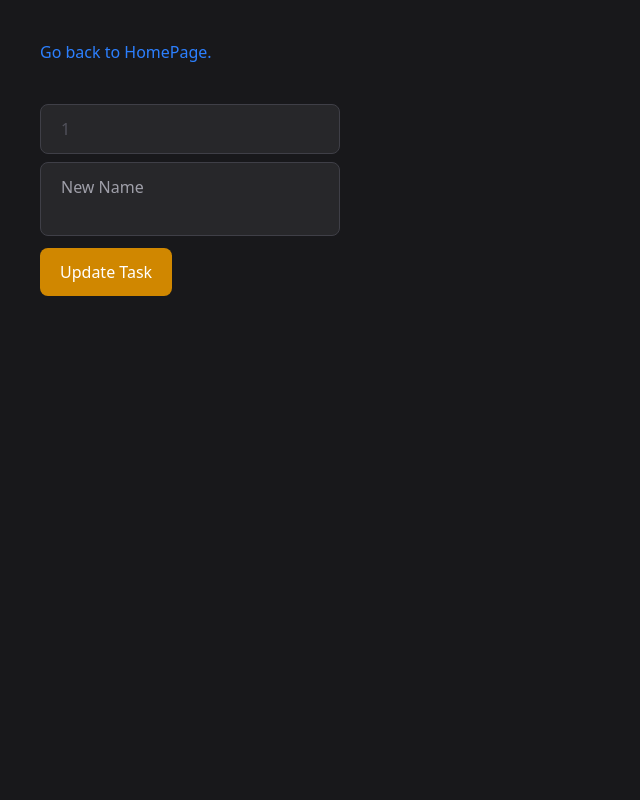
After one commit to sudeepdev7/Backend_Journey, a Node server app: page /edit/1 in a window 1280 px wide. The commit adds this page. Shown: the whole page, without its empty margins (0-640 px from the left). Run offline with Node 20, Linux system fonts and the light colour scheme.

Commit message:
Added Edit feature

```diff
--- a/Note Taking Web Application/index.js
+++ b/Note Taking Web Application/index.js
@@ -29,6 +29,23 @@ app.get('/file/:filename', function(req, res) {
 
 })
 
+app.get('/edit/:filename', function(req, res) {
+    res.render('edit', { filename: req.params.filename });
+
+
+})
+
+app.post('/edit', function(req, res) {
+    console.log(req.body)
+    fs.rename(`./files/${req.body.previous}`, `./files/${req.body.new.split(' ').join('-')}.txt`, function(err) {
+        res.redirect('/');
+    });
+
+
+
+});
+
+
 app.post('/create', (req, res) => {
     fs.writeFile(`./files/${req.body.title.split(' ').join('-')}.txt`, req.body.details, function(err) {
         res.redirect('/');
--- /dev/null
+++ b/Note Taking Web Application/views/edit.ejs
@@ -0,0 +1,26 @@
+<!DOCTYPE html>
+<html lang="en">
+
+<head>
+    <meta charset="UTF-8">
+    <meta name="viewport" content="width=device-width, initial-scale=1.0">
+    <title>Note Taking App</title>
+    <script src="https://cdn.jsdelivr.net/npm/@tailwindcss/browser@4"></script>
+</head>
+
+
+<body>
+    <div class="main w-full min-h-screen bg-zinc-900 p-10 text-white">
+        <a class="text-blue-500 inline-block mb-10" href="/">Go back to HomePage.</a>
+        <form action="/edit" method="post">
+            <input class="text-zinc-600 block w-1/4 px-5 py-3 bg-zinc-800 text-white placeholder:text-zinc-400 border border-zinc-700 rounded-lg outline-none focus:border-blue-500" type="text" placeholder="Previous Title" name="previous" readonly value="<%= filename %>">
+
+            <textarea class="block w-1/4 mt-2 px-5 py-3 resize-none bg-zinc-800 text-white placeholder:text-zinc-400 border border-zinc-700 rounded-lg outline-none focus:border-blue-500" placeholder="New Name" name="new"></textarea>
+            <input class="mt-3 px-5 py-3 bg-yellow-600 text-white rounded-lg cursor-pointer hover:bg-yellow-700" type="submit" value="Update Task">
+        </form>
+
+    </div>
+</body>
+
+
+</html>
--- a/Note Taking Web Application/views/index.ejs
+++ b/Note Taking Web Application/views/index.ejs
@@ -31,7 +31,10 @@
                         <h1 class="text-white text-3xl tracking-tighter font-semibold">
                             <%= val %>
                         </h1>
-                        <a class="text-blue-500 inline-block mt-3" href="/file/<%= val %>">Read More.</a>
+                        <div class="flex w-full justify-between items-center">
+                            <a class="text-blue-500 inline-block mt-3" href="/file/<%= val %>">Read More.</a>
+                            <a href="/edit/<%= val %>" class="text-gray-500 inline-block mt-3 ml-3">Edit FileName</a>
+                        </div>
                     </div>
 
                     <% }) %>
--- a/Note Taking Web Application/views/show.ejs
+++ b/Note Taking Web Application/views/show.ejs
@@ -11,7 +11,7 @@
 
 <body>
     <div class="main w-full min-h-screen bg-zinc-900 p-10 text-white">
-        <a class="text-blue-500 inline-block mb-10" href="/">Go back.</a>
+        <a class="text-blue-500 inline-block mb-10" href="/">Go back to HomePage.</a>
         <h1 class="text-4xl tracking-tighter">
             <%= filename %>
         </h1>
```
Also changed, not shown: Note Taking Web Application/files/against-whom.txt (renamed from Note Taking Web Application/files/Brazil-scored-4-at-half.txt).
